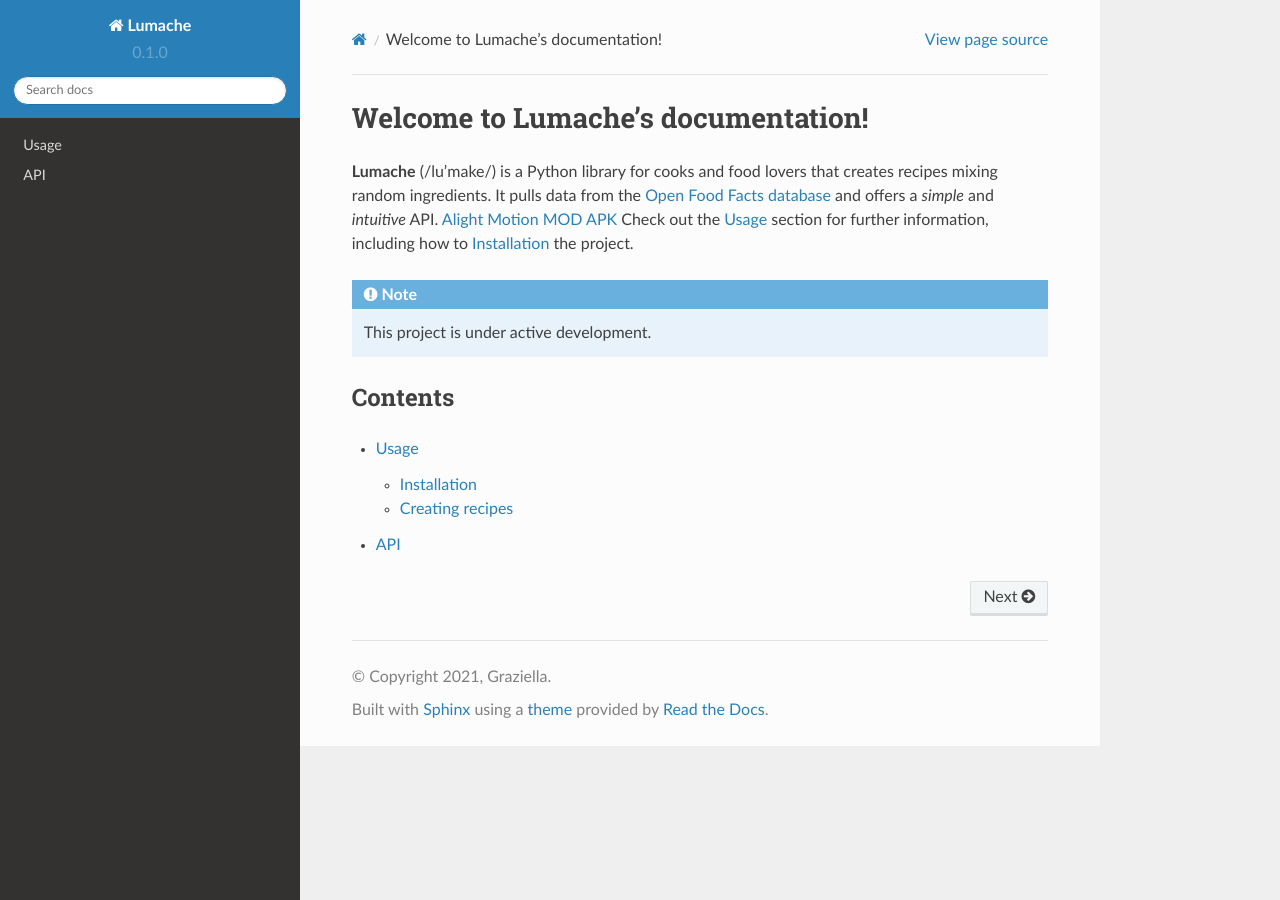
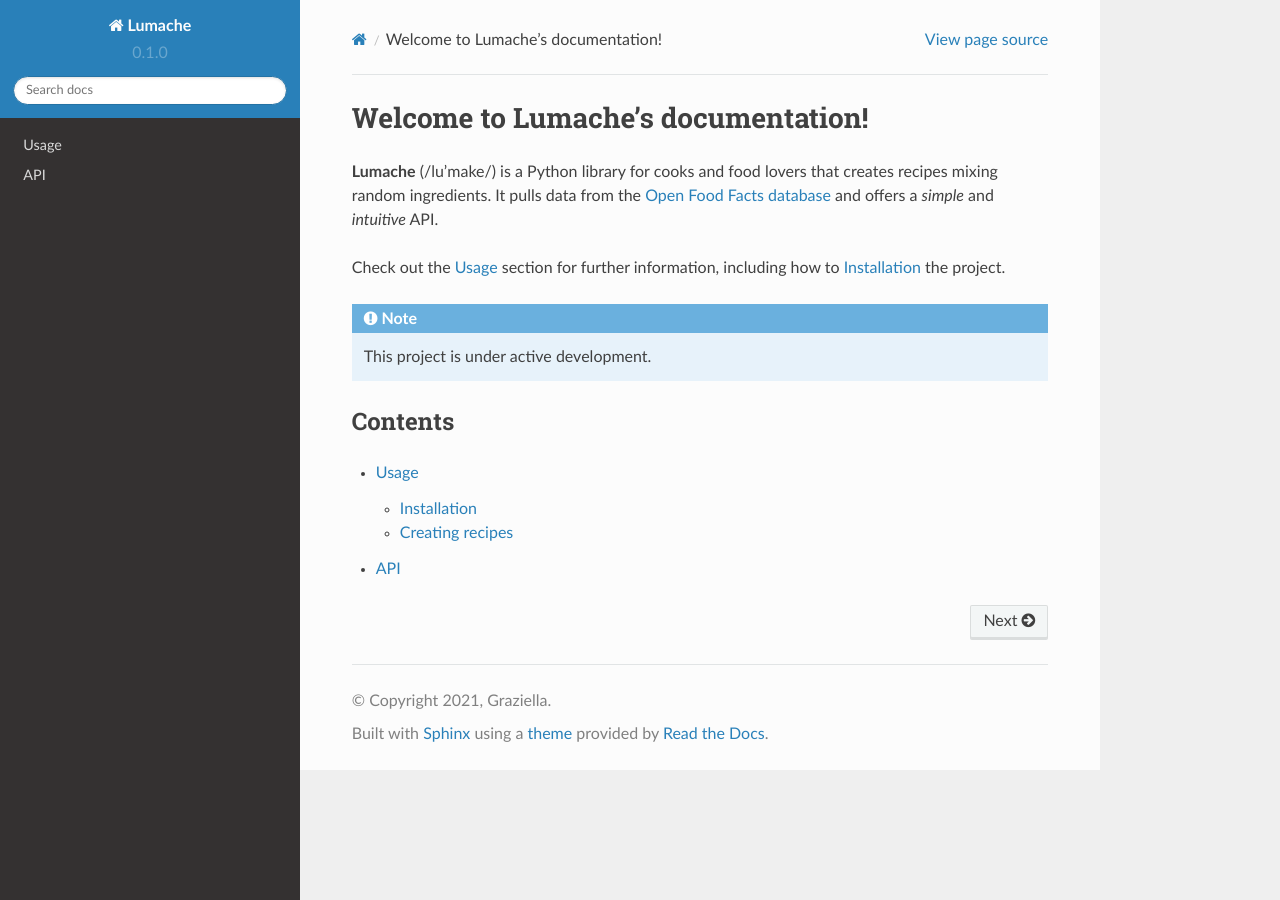
Before and after one commit to ervinjason/KineMaster, a Sphinx documentation site: the page built from docs/source/index.rst, in a window 1280 px wide. Built offline with Sphinx 7.4.7 and the Read the Docs theme 2.0.0, drawn with Linux system fonts in a browser that asks for light colours.

Commit message:
Revert "Update index.rst"

```diff
--- a/docs/source/index.rst
+++ b/docs/source/index.rst
@@ -5,7 +5,7 @@
 that creates recipes mixing random ingredients.
 It pulls data from the `Open Food Facts database <https://world.openfoodfacts.org/>`_
 and offers a *simple* and *intuitive* API.
-`Alight Motion MOD APK <https://alightmotionapk.co/mod/>`_
+
 Check out the :doc:`usage` section for further information, including
 how to :ref:`installation` the project.
 
```
